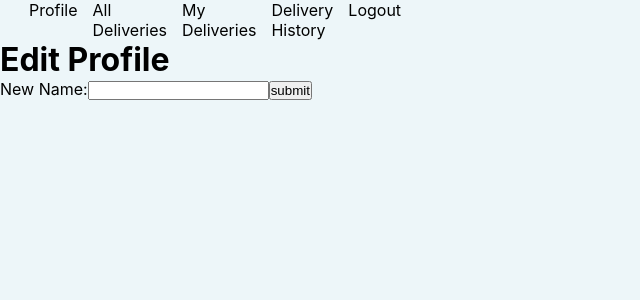
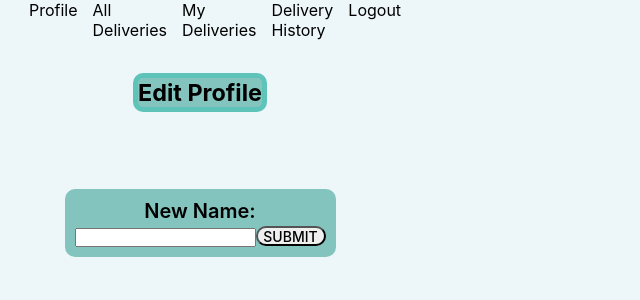
Before and after one commit to moneshadhali/Capstone_Project, a React (Create React App) app in the folder capstone-frontend/: page /profile/1/edit in a window 1280 px wide. Shown: the top 300 px of the page, without its empty margins (0-640 px from the left). Built offline with nearby package versions, Linux system fonts and the light colour scheme; no server answers.

Commit message:
finished adding css to edit user/ profile  page

```diff
--- a/capstone-frontend/src/components/EditUserForm.jsx
+++ b/capstone-frontend/src/components/EditUserForm.jsx
@@ -1,5 +1,6 @@
 import { useState } from "react"
 import { useNavigate } from "react-router-dom";
+import "../styles/edit-profile.css";
 
 
 const EditUserForm = ({userProfile, updateUser}) => {
@@ -24,20 +25,30 @@ const EditUserForm = ({userProfile, updateUser}) => {
 
     return (
         <>
+        <section className="edit-name">
+        <h3 className = "title">Edit Profile</h3>
+        <div className="new-name">
         <form onSubmit={handleFormSubmit}>
             <label>
-                New Name:
+                <div className="new-name-title">
+                <span> New Name: </span>
+                </div>
                 <input
+                className="edit-bar"
                 type="text"
                 value={name}
                 name="name"
                 onChange={(e) => setName(e.target.value)}
                 />
             </label>
+
             <input
+            className="name-edit-btn"
             type="submit"
             value ="submit"/>
         </form>
+        </div>
+        </section>
 
         </>
 
--- a/capstone-frontend/src/containers/DeliveryJobContainer.jsx
+++ b/capstone-frontend/src/containers/DeliveryJobContainer.jsx
@@ -137,7 +137,6 @@ const DeliveryJobContainer = () => {
       element: (
         <>
           <Navigation />
-          <h1>Edit Profile</h1>
           <EditUserForm userProfile={userProfile} updateUser={updateUser} />
         </>
       ),
--- /dev/null
+++ b/capstone-frontend/src/styles/edit-profile.css
@@ -0,0 +1,57 @@
+.edit-name{
+  display: grid;
+  grid-template-columns: repeat(1, 1fr);
+  grid-template-rows: auto;
+  gap: 10px;
+  align-items: center;
+  justify-items: center;
+  text-align: center;
+  font-size: 20px;
+
+  height: 250px;
+  width: 400px;
+  margin-bottom: 10px;
+
+}
+
+.title{
+    background-color: #83c5be;
+    border-radius: 10px;
+    border: #5ec4ba 5px solid;
+}
+
+.new-name{
+    background-color: #83c5be;
+    border-radius: 10px;
+    border: #83c5be 10px solid;
+
+    display: grid;
+    justify-items: center;
+    gap: 20px;
+}
+
+
+.new-name p span{
+    font-weight: 600;
+}
+
+
+.new-name-title{
+    font-weight: 600;
+}
+
+.name-edit-btn{
+  font: inherit;
+  text-transform: uppercase;
+  font-size: 14px;
+  font-weight: 500;
+  height: 20px;
+  width: 70px;
+  border-radius: 10px;
+  color: black;
+}
+
+.name-edit-btn:hover{
+  background-color: #5ec4ba;
+  color: black;
+}
```
